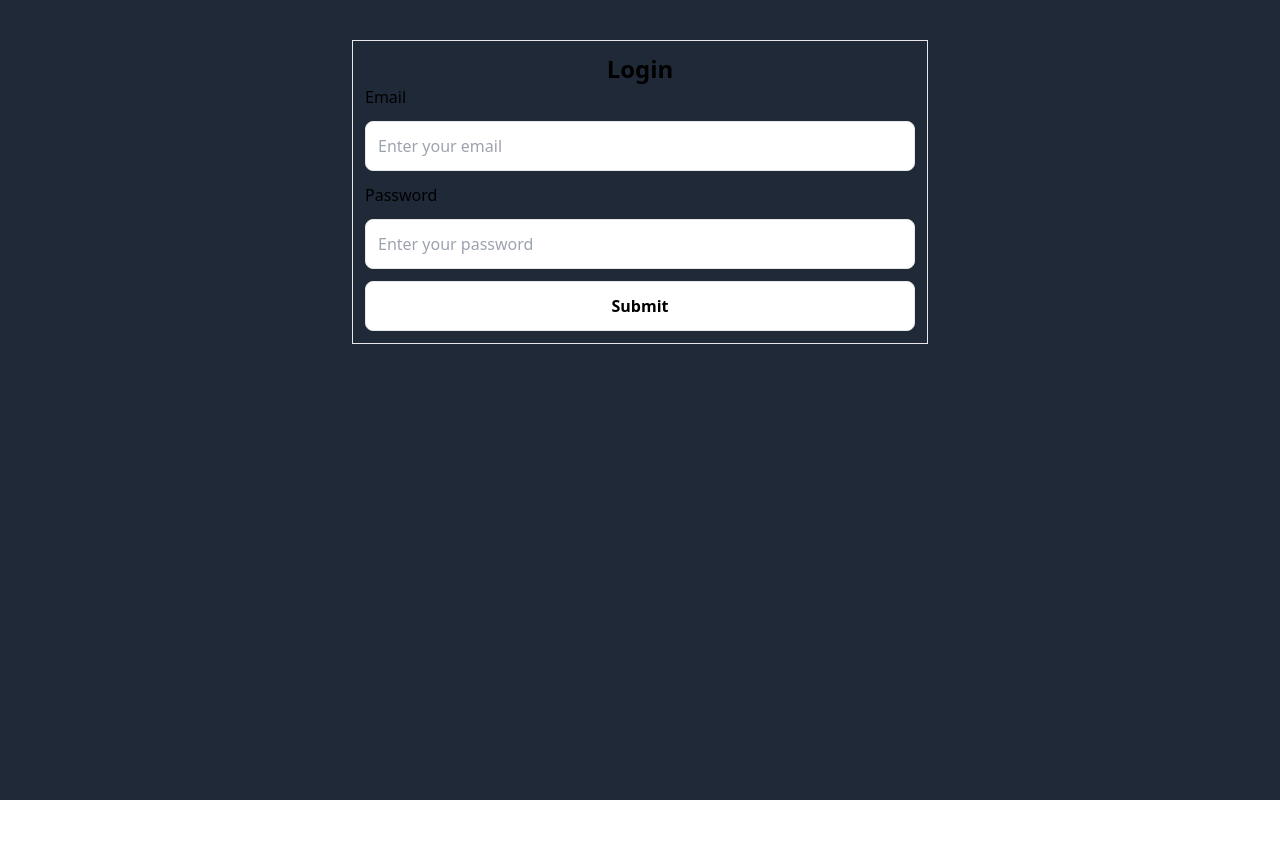
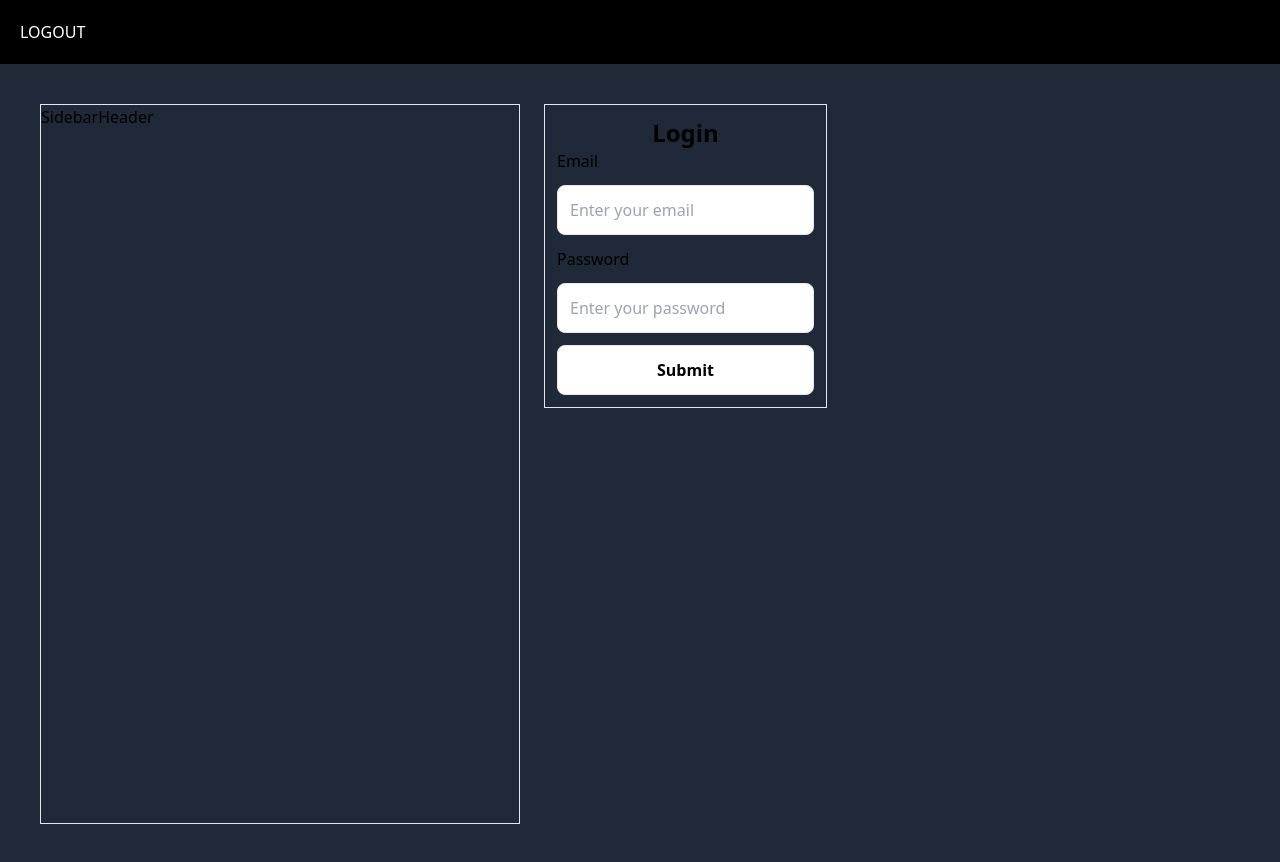
Before and after one commit to amaben2020/whatsapp-clone-fe, a React (Create React App) app: page /login in a window 1280 px wide. Before the commit the page ends 800 px from the top, so only its background shows below. Built offline with nearby package versions, Linux system fonts and the light colour scheme.

Commit message:
composing sidebar header

```diff
--- a/src/Layout/PageLayout.jsx
+++ b/src/Layout/PageLayout.jsx
@@ -1,7 +1,21 @@
 import React from "react";
+import Sidebar from "../components/sidebar/Sidebar/Sidebar";
+import SidebarHeader from "../components/sidebar/Sidebar/Sidebar.Header";
 
 const PageLayout = ({ children }) => {
-  return <div className="min-h-screen p-10 bg-gray-800">{children}</div>;
+  return (
+    <div>
+      <header className="block w-full p-5 text-white bg-black">
+        <nav>LOGOUT</nav>
+      </header>
+      <div className="flex min-h-screen p-10 bg-gray-800 gap-x-6">
+        <aside className="w-[40%] border ">
+          <Sidebar header={<SidebarHeader />} />
+        </aside>
+        <section>{children}</section>
+      </div>
+    </div>
+  );
 };
 
 export default PageLayout;
--- /dev/null
+++ b/src/components/sidebar/Sidebar/Sidebar.Header.jsx
@@ -0,0 +1,7 @@
+import React from "react";
+
+const SidebarHeader = () => {
+  return <div>SidebarHeader</div>;
+};
+
+export default SidebarHeader;
--- /dev/null
+++ b/src/components/sidebar/Sidebar/Sidebar.jsx
@@ -0,0 +1,11 @@
+import React from "react";
+
+const Sidebar = ({ header }) => {
+  return (
+    <div className="flex flex-col ">
+      <div>{header}</div>
+    </div>
+  );
+};
+
+export default Sidebar;
```
